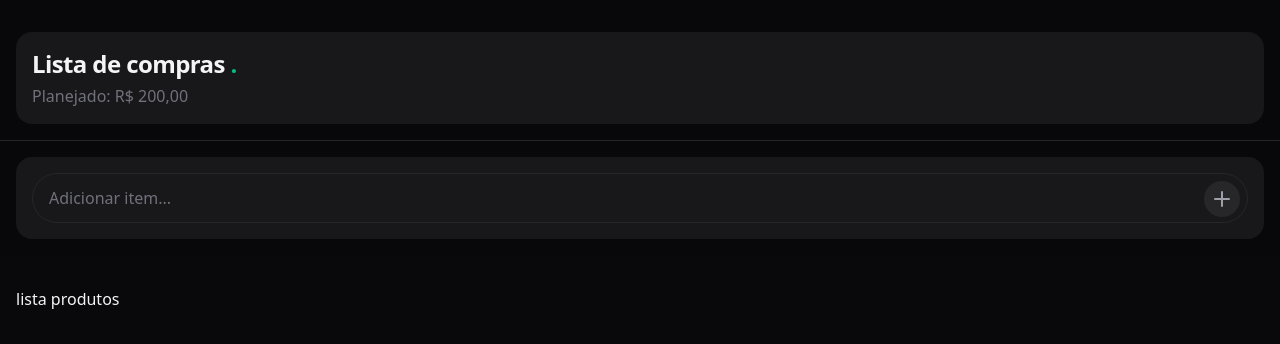
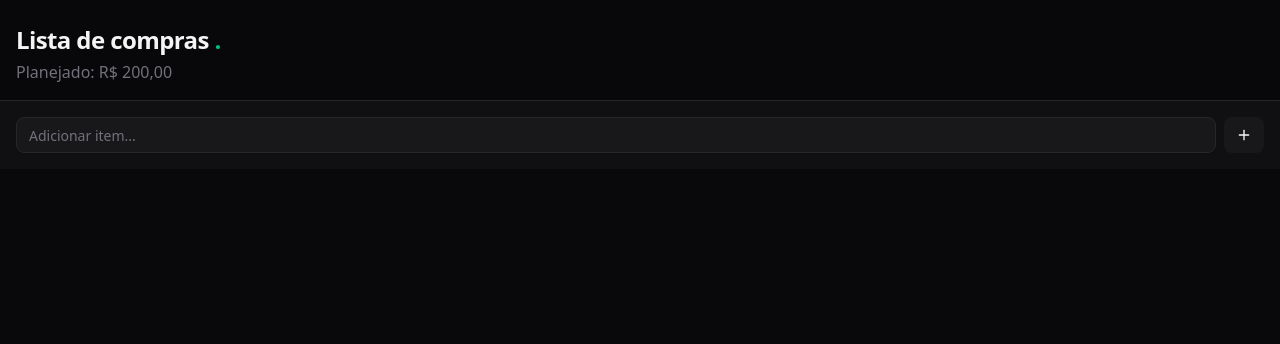
Before and after one commit to alexandreramosdev/contas-antes, a Next.js app: page / in a window 1280 px wide. Shown: the top 344 px of the page. Built offline with nearby package versions, Linux system fonts and the light colour scheme.

Commit message:
feat: enhance UI with new card, badge, and checkbox components; refactor AddItemInput for improved styling

```diff
--- a/src/app/page.tsx
+++ b/src/app/page.tsx
@@ -4,6 +4,9 @@ import { ChangeEvent, MouseEvent, useState } from "react";
 import { AddItemInput } from "@/src/components/AddItemInput";
 import { Header } from "@/src/components/Header";
 import { Item } from "@/src/types";
+import { Card, CardContent } from "@/src/components/ui/card";
+import { Badge } from "@/src/components/ui/badge";
+import { Checkbox } from "@/src/components/ui/checkbox";
 
 export default function Home() {
   const [item, setItem] = useState<string>("");
@@ -32,10 +35,18 @@ export default function Home() {
         handleInputChange={handleInputChange}
         handleButtonClick={handleButtonClick}
       />
-      <div className="pt-8 pb-4 px-4">
-        lista produtos
+      <div className="p-4">
+        {/* <h2 className="text-zinc-100 text-xl mb-4">Itens</h2> */}
         {items.map(({ id, name }) => (
-          <li key={id}>{name}</li>
+          <Card key={id} className="my-2 py-4 border-zinc-800 bg-zinc-900">
+            <CardContent className="flex flex-row items-center flex-between gap-2 ">
+              <Checkbox className="rounded-full w-6 h-6" />
+              <div className="w-full pl-4 text-zinc-100">{name}</div>
+              <Badge variant="outline" className="text-zinc-500">
+                R$ 15,99
+              </Badge>
+            </CardContent>
+          </Card>
         ))}
       </div>
     </div>
--- a/src/components/AddItemInput.tsx
+++ b/src/components/AddItemInput.tsx
@@ -1,5 +1,7 @@
 import { Plus } from "lucide-react";
 import { AddItemInputProps } from "@/src/types";
+import { Input } from "@/src/components/ui/input";
+import { Button } from "@/src/components/ui/button";
 
 export const AddItemInput = ({
   value,
@@ -7,27 +9,18 @@ export const AddItemInput = ({
   handleButtonClick,
 }: AddItemInputProps) => {
   return (
-    <div className="sticky top-0 z-10 bg-zinc-950/80 backdrop-blur-md border-0 p-4">
-      <form
-        className="bg-zinc-900 rounded-2xl p-4 w-full flex relative "
-        action=""
-      >
-        <input
-          className="w-full border bg-zinc-900 border-zinc-800 rounded-full py-3 px-4 text-zinc-100 placeholder:text-zinc-500 focus:outline-none focus:ring-2 focus:ring-emerald-500/50 transition-all "
-          type="text"
-          name=""
-          id=""
-          placeholder="Adicionar item..."
-          value={value}
-          onChange={(e) => handleInputChange(e)}
-        />
-        <button
-          className="absolute right-6 top-6 bg-zinc-800 hover:bg-emerald-600 hover:text-white text-zinc-400 p-1.5 rounded-full transition-colors"
-          onClick={(e) => handleButtonClick(e)}
-        >
-          <Plus />
-        </button>
-      </form>
+    <div className="sticky top-0 z-10 bg-zinc-900/50 border-0 p-4 flex flex-row gap-2">
+      <Input
+        className="bg-zinc-900 border-zinc-800"
+        type="text"
+        name="item"
+        placeholder="Adicionar item..."
+        value={value}
+        onChange={(e) => handleInputChange(e)}
+      />
+      <Button type="button" onClick={(e) => handleButtonClick(e)}>
+        <Plus size={48} />
+      </Button>
     </div>
   );
 };
--- a/src/components/Header.tsx
+++ b/src/components/Header.tsx
@@ -1,14 +1,12 @@
 export const Header = () => {
   return (
-    <header className="sticky top-0 z-20 bg-zinc-950/80 backdrop-blur-md border-b border-zinc-800 pt-8 pb-4 px-4">
-      <div className="bg-zinc-900 rounded-2xl p-4">
+    <header className="sticky top-0 z-20 bg-zinc-950/80 backdrop-blur-md border-b border-zinc-800 pt-6 pb-4 px-4">
       <h1 className="text-2xl font-bold tracking-tight">
         Lista de compras <span className="text-emerald-500">.</span>
       </h1>
       <p className="text-base text-zinc-500 mt-1">
         Planejado: <span>R$ 200,00</span>
       </p>
-      </div>
     </header>
   );
 };
```
Lines whose indentation alone changed are shown as unchanged.
